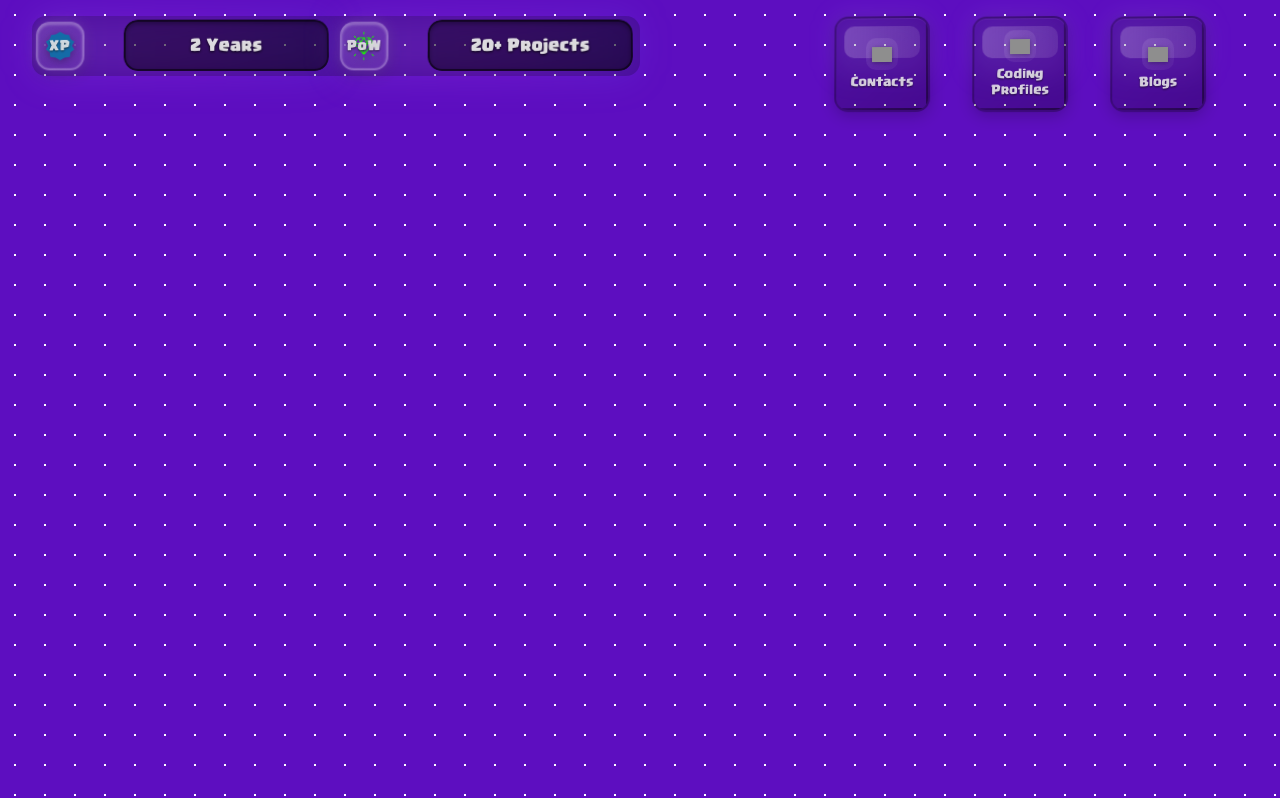
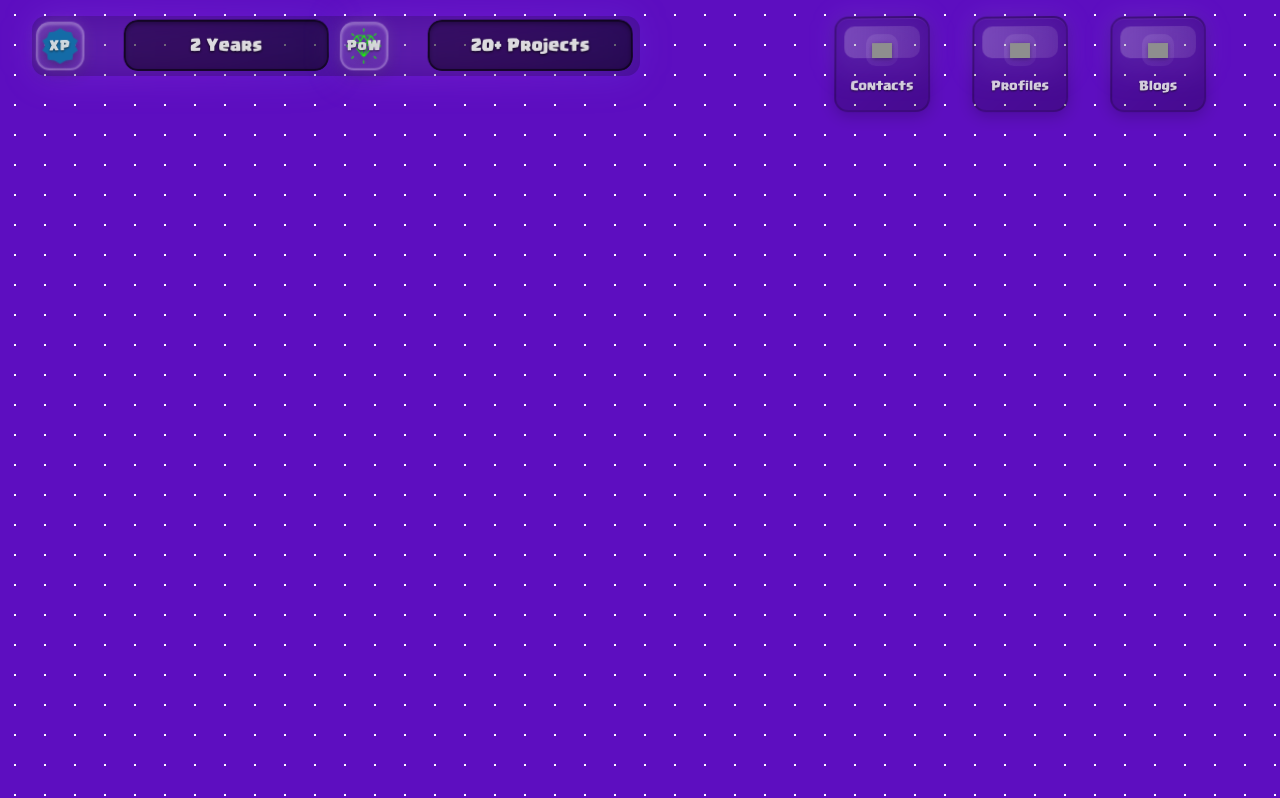
Before and after one commit to StarLord824/abhinav-dev, a Next.js app: page / in a window 1280 px wide. Shown: the top 798 px of the page. Built offline with nearby package versions, Linux system fonts and the light colour scheme; grey boxes are pictures that could not be loaded.

Commit message:
performace optimizations in nav buttons

```diff
--- a/src/components/Header.tsx
+++ b/src/components/Header.tsx
@@ -5,12 +5,12 @@ export default function Header() {
     return (
         <div className="fixed flex justify-between px-8 items-center z-100 top-4 h-15 w-full font-sans">
             <div className="w-1/2 h-full bg-black/20 rounded-xl flex items-center justify-around">
-                <XpButton logo={'/Polygon.svg'} amount={'2 Years'} text={'XP'} />
-                <XpButton logo={'/gem.svg'} amount='20+ Projects' text={'PoW'}/>
+                <XpButton logo={'/xpbutton/Polygon.svg'} amount={'2 Years'} text={'XP'} />
+                <XpButton logo={'/xpbutton/gem.svg'} amount='20+ Projects' text={'PoW'}/>
             </div>
             <div className="flex justify-evenly w-3/8 h-full  rounded-xl">
                 <NavButtons text='Contacts' logoPath='/contact.png'/>
-                <NavButtons text='Coding Profiles' logoPath='/coding.png'/>
+                <NavButtons text='Profiles' logoPath='/Polygon.svg'/>
                 <NavButtons text='Blogs' logoPath='/News.png'/> {/* will navigate to blogpage */}
             </div>
         </div>
--- a/src/ui/NavButtons.tsx
+++ b/src/ui/NavButtons.tsx
@@ -14,42 +14,34 @@ export default function NavButton({ logoPath, text, isActive = false, onClick }:
             onClick={onClick}
         >
             {/* Ambient glow effect */}
-            <div className={`absolute inset-0 rounded-xl blur-md transition-all duration-300 ${
-                isActive
-                    ? 'bg-gradient-to-br from-violet-400/40 via-violet-500/30 to-purple-600/40 scale-110'
-                    : 'bg-gradient-to-br from-violet-400/20 via-violet-400/15 to-purple-500/20 group-hover:scale-105 group-hover:from-violet-400/25 group-hover:via-violet-500/20 group-hover:to-purple-600/25'
-            }`} />
+            <div className={`absolute inset-0 rounded-xl blur-md transition-all duration-300 bg-gradient-to-br from-violet-400/20 via-violet-400/15 to-purple-500/20 group-hover:scale-105 group-hover:from-violet-400/25 group-hover:via-violet-500/20 group-hover:to-purple-600/25`} />
 
             {/* Main button container with 3D effect */}
             <div
                 className={`relative flex flex-col justify-center items-center h-24 w-24 rounded-xl border-2 transition-all duration-300 overflow-hidden
                 ${isActive
                     ? 'bg-gradient-to-br from-black/25 via-violet-500/15 to-black/30 border-violet-400/50 shadow-[0_8px_32px_rgba(164,112,227,0.3),_inset_0_1px_0_rgba(255,255,255,0.1)] [transform:rotateX(5deg)_rotateY(-5deg)] [transform-style:preserve-3d]'
-                    : 'bg-gradient-to-br from-black/15 via-black/20 to-black/25 border-black/20 group-hover:border-violet-400/30 group-hover:from-black/20 group-hover:via-black/25 group-hover:to-black/30 [transform:rotateX(5deg)_rotateY(-5deg)] [transform-style:preserve-3d] shadow-[0_4px_16px_rgba(0,0,0,0.2),_inset_0_1px_0_rgba(255,255,255,0.05)]'
+                    : 'bg-gradient-to-br from-black/15 via-black/20 to-black/25 border-black/20 30 group-hover:from-black/20 group-hover:via-black/25 group-hover:to-black/30 [transform:rotateX(5deg)_rotateY(-5deg)] [transform-style:preserve-3d] shadow-[0_4px_16px_rgba(0,0,0,0.2),_inset_0_1px_0_rgba(255,255,255,0.05)]'
                 }`}
             >
                 {/* Top highlight */}
-                <div className={`absolute top-2 left-2 right-2 h-8 rounded-lg transition-all duration-300 ${
-                    isActive
-                        ? 'bg-gradient-to-r from-white/30 via-violet-400/20 to-white/25 [translateZ:2px]'
-                        : 'bg-gradient-to-r from-white/20 via-white/15 to-white/10 group-hover:from-white/25 group-hover:via-white/20 group-hover:to-white/15 [translateZ:2px]'
-                }`} />
+                <div className={`absolute top-2 left-2 right-2 h-8 rounded-lg transition-all duration-300 bg-gradient-to-r from-white/20 via-white/15 to-white/10 group-hover:from-white/25 group-hover:via-white/20 group-hover:to-white/15 [translateZ:2px]`} />
 
                 {/* Side depth effects */}
-                <div className={`absolute right-[-2px] top-0 bottom-0 w-1 rounded-r-lg transition-colors duration-300 ${
+                {/* <div className={`absolute right-[-2px] top-0 bottom-0 w-1 rounded-r-lg transition-colors duration-300 ${
                     isActive
                         ? 'bg-gradient-to-b from-violet-400/40 to-purple-700/60 [rotateY(90deg)_translateZ(1px)]'
                         : 'bg-gradient-to-b from-black/30 to-black/50 [rotateY(90deg)_translateZ(1px)]'
-                }`} />
+                }`} /> */}
 
-                <div className={`absolute bottom-[-2px] left-0 right-0 h-1 rounded-b-lg transition-colors duration-300 ${
+                {/* <div className={`absolute bottom-[-2px] left-0 right-0 h-1 rounded-b-lg transition-colors duration-300 ${
                     isActive
                         ? 'bg-gradient-to-r from-violet-400/40 to-purple-700/60 [rotateX(90deg)_translateZ(1px)]'
                         : 'bg-gradient-to-r from-black/30 to-black/50 [rotateX(90deg)_translateZ(1px)]'
-                }`} />
+                }`} /> */}
 
                 {/* Logo container */}
-                <div className={`relative z-10 flex justify-center items-center w-8 h-8 mb-1 rounded-lg transition-all duration-300 ${
+                <div className={`absolute top-4 z-10 flex justify-center items-center w-8 h-8 mb-1 rounded-lg transition-all duration-300 ${
                     isActive
                         ? 'bg-gradient-to-br from-white/20 to-violet-400/20 shadow-lg scale-110'
                         : 'bg-gradient-to-br from-white/10 to-white/5 group-hover:scale-105 group-hover:bg-gradient-to-br group-hover:from-white/15 group-hover:to-white/10'
@@ -66,7 +58,7 @@ export default function NavButton({ logoPath, text, isActive = false, onClick }:
                 </div>
 
                 {/* Text */}
-                <div className={`flex justify-center items-center text-center text-xs z-10 font-medium transition-all duration-300 ${
+                <div className={`absolute top-15 flex justify-center items-center text-center text-xs z-10 font-medium transition-all duration-300 ${
                     isActive
                         ? 'text-white font-semibold [text-shadow:0_2px_4px_rgba(0,0,0,0.8),_0_0_8px_rgba(164,112,227,0.4)]'
                         : 'text-white/80 group-hover:text-white/95 [text-shadow:0_1px_2px_rgba(0,0,0,0.6)]'
@@ -75,18 +67,18 @@ export default function NavButton({ logoPath, text, isActive = false, onClick }:
                 </div>
 
                 {/* Active indicator */}
-                {isActive && (
+                {/* {isActive && (
                     <div className="absolute bottom-[-2px] left-1/2 transform -translate-x-1/2 w-6 h-0.5 bg-gradient-to-r from-transparent via-violet-400 to-transparent rounded-full opacity-80" />
-                )}
+                )} */}
 
                 {/* Static micro-particles */}
-                {isActive && (
+                {/* {isActive && (
                     <>
                         <div className="absolute -top-1 -left-1 w-1 h-1 bg-violet-400/60 rounded-full" />
                         <div className="absolute -bottom-1 -right-1 w-0.5 h-0.5 bg-violet-400/60 rounded-full" />
                         <div className="absolute top-2 -right-2 w-0.5 h-0.5 bg-purple-400/60 rounded-full" />
                     </>
-                )}
+                )} */}
 
                 {/* Hover shimmer */}
                 <div className="absolute inset-0 rounded-xl overflow-hidden opacity-0 group-hover:opacity-100 transition-opacity duration-300">
--- a/src/ui/XpButtons.tsx
+++ b/src/ui/XpButtons.tsx
@@ -84,7 +84,7 @@ export default function XpButton({ text, amount, logo, isHighlighted = false }:
                     alt={`${text} experience icon`}
                     width={48}
                     height={48}
-                    className={`relative z-10 object-contain p-2 transition-all duration-300 group-hover:brightness-110 group-hover:saturate-110 [filter:drop-shadow(0_2px_4px_rgba(0,0,0,0.3))]`}
+                    className={`relative z-10 object-contain p-2 transition-all duration-300 scale-125 group-hover:scale-130 group-hover:brightness-105 group-hover:saturate-110 [filter:drop-shadow(0_2px_4px_rgba(0,0,0,0.3))]`}
                 />
 
                 {/* Text Overlay */}
@@ -104,7 +104,7 @@ export default function XpButton({ text, amount, logo, isHighlighted = false }:
                 />
 
                 <div
-                    className={`relative z-20 font-bold transition-all duration-300 text-white/85 text-base group-hover:text-white group-hover:scale-102 [text-shadow:0_1px_3px_rgba(0,0,0,0.8)]`}
+                    className={`relative z-20 font-bold transition-all duration-300 text-white/85 text-base group-hover:text-white group-hover:scale-110 [text-shadow:0_1px_3px_rgba(0,0,0,0.8)]`}
                 >
                     {amount}
                 </div>
```
Also changed, not shown: public/xpbutton/Polygon.svg (renamed from public/Polygon.svg), public/xpbutton/gem.svg (renamed from public/gem.svg).
